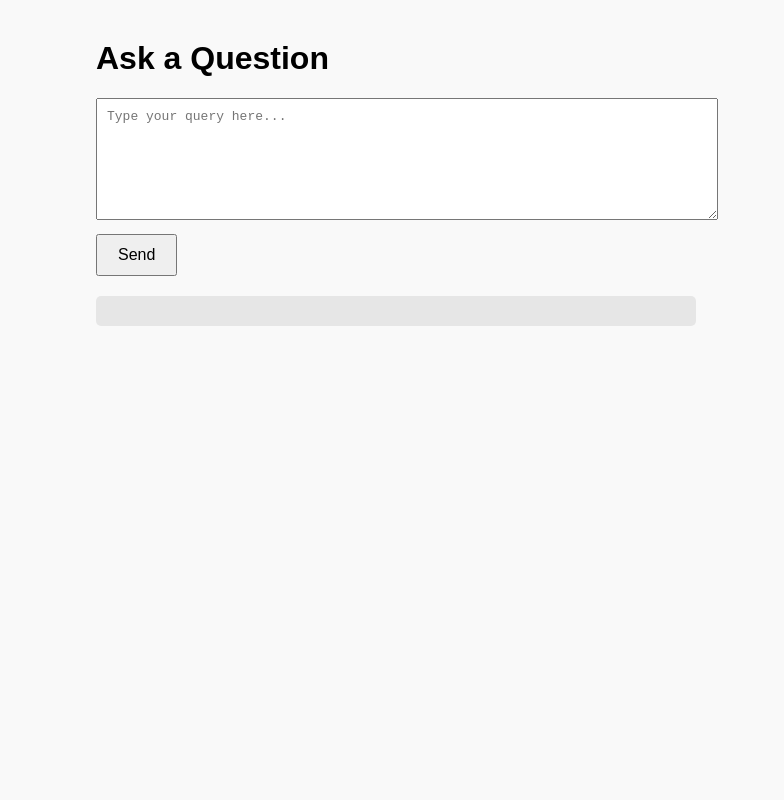
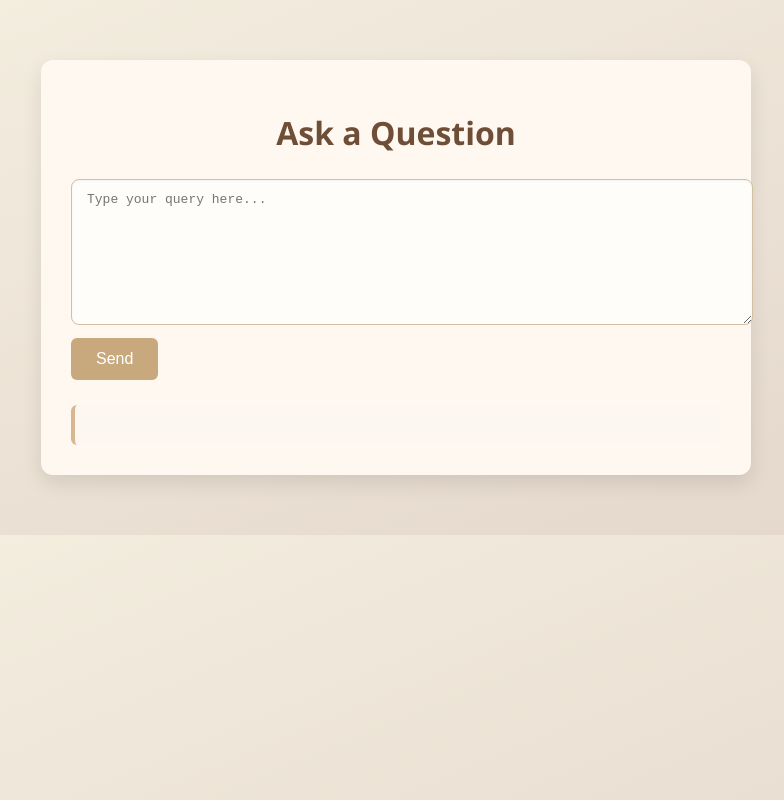
Before and after one commit to Vrishant/OpenAI-MCP.Enabled-Chatbot, a website: page mcp-web/public/index.html in a window 1280 px wide. Shown: the whole page, without its empty margins (244-1028 px from the left). Drawn offline with nearby package versions, Linux system fonts and the light colour scheme.

Commit message:
Improved Interface

```diff
--- a/mcp-web/public/index.html
+++ b/mcp-web/public/index.html
@@ -1,4 +1,4 @@
-<!DOCTYPE html>
+<!-- <!DOCTYPE html>
 <html lang="en">
 <head>
   <meta charset="UTF-8">
@@ -45,4 +45,143 @@
 
   <script src="script.js"></script>
 </body>
+</html> -->
+
+
+
+<!DOCTYPE html>
+<html lang="en">
+<head>
+  <meta charset="UTF-8">
+  <meta name="viewport" content="width=device-width, initial-scale=1">
+  <title>Query Interface</title>
+  <style>
+    body {
+      font-family: 'Segoe UI', Tahoma, Geneva, Verdana, sans-serif;
+      margin: 0;
+      padding: 0;
+      background: linear-gradient(to bottom right, #f5f0e1, #e3d5ca);
+      color: #3e3e3e;
+      transition: background 0.5s ease-in-out;
+    }
+
+    #container {
+      max-width: 650px;
+      margin: 60px auto;
+      background-color: #fff8f0;
+      padding: 30px;
+      border-radius: 12px;
+      box-shadow: 0 8px 20px rgba(0, 0, 0, 0.1);
+      transition: all 0.4s ease;
+    }
+
+    h1 {
+      text-align: center;
+      color: #6f4e37;
+      margin-bottom: 25px;
+    }
+
+    textarea {
+      width: 100%;
+      height: 120px;
+      padding: 12px 15px;
+      font-size: 1em;
+      border: 1px solid #d3bfa4;
+      border-radius: 8px;
+      background-color: #fffdf9;
+      box-shadow: inset 0 1px 3px rgba(0, 0, 0, 0.05);
+      transition: border-color 0.3s ease;
+      resize: vertical;
+    }
+
+    textarea:focus {
+      border-color: #b89b74;
+      outline: none;
+    }
+
+    button {
+      margin-top: 1vh;
+      display: inline-block;
+      background-color: #c8a97e;
+      color: white;
+      border: none;
+      padding: 12px 25px;
+      font-size: 1em;
+      border-radius: 6px;
+      cursor: pointer;
+      transition: background-color 0.3s ease, transform 0.2s ease;
+    }
+
+    button:hover {
+      background-color: #b78c66;
+      transform: translateY(-2px);
+    }
+
+    #response {
+      margin-top: 25px;
+      padding: 20px;
+      background-color: #fdf7f1;
+      border-left: 4px solid #d6b790;
+      border-radius: 6px;
+      white-space: pre-wrap;
+      font-size: 0.95em;
+      animation: fadeIn 0.5s ease-in-out;
+    }
+
+    @keyframes fadeIn {
+      from { opacity: 0; transform: translateY(10px); }
+      to { opacity: 1; transform: translateY(0); }
+    }
+  </style>
+</head>
+<body>
+  <div id="container">
+    <h1>Ask a Question</h1>
+    <textarea id="queryInput" placeholder="Type your query here..."></textarea><br>
+    <button id="sendBtn">Send</button>
+    <div id="response"></div>
+  </div>
+
+  <script src="https://cdn.jsdelivr.net/npm/marked/marked.min.js"></script>
+  <script src="script.js"></script>
+
+  <!-- Placeholder -->
+  <!-- <script>
+    document.addEventListener("DOMContentLoaded", () => {
+      const sendBtn = document.getElementById("sendBtn");
+      const queryInput = document.getElementById("queryInput");
+      const responseDiv = document.getElementById("response");
+
+      // Sample placeholder responses
+      const sampleResponses = {
+        "..": "The capital of _Brazil_ is **Brasília**.",
+        "How does photosynthesis work?": "Photosynthesis is the process by which green plants use sunlight to synthesize nutrients from carbon dioxide and water.",
+        "Give me a summary of World War II": "World War II (1939– 1945) was a global conflict involving major world powers and resulted in significant geopolitical changes.",
+        "What's the difference between HTTP and HTTPS?": "HTTPS is the secure version of HTTP. It uses SSL/TLS to encrypt the connection between browser and server.",
+        "Explain quantum computing in simple terms": "Quantum computing uses qubits instead of bits, allowing it to perform many calculations simultaneously due to superposition and entanglement."
+      };
+
+      sendBtn.addEventListener("click", () => {
+        const userQuery = queryInput.value.trim();
+
+        // Clear response area first
+        responseDiv.textContent = "";
+
+        if (!userQuery) {
+          responseDiv.textContent = "Please enter a query.";
+          return;
+        }
+
+        // Simulate a slight delay like a real API
+        responseDiv.textContent = "Thinking...";
+        setTimeout(() => {
+          responseDiv.innerHTML = marked.parse(
+            sampleResponses[userQuery] || "Sorry, I don't have an answer for that yet.");
+        }, 1000);
+      });
+    });
+  </script> -->
+
+
+</body>
 </html>
--- a/mcp-web/public/script.js
+++ b/mcp-web/public/script.js
@@ -39,8 +39,8 @@ document.getElementById("sendBtn").addEventListener("click", async () => {
     }
     // Show only the final message, not intermediate tool messages
     const finalMessage = data.response.split('\n').filter(line => !line.startsWith('[Tool:')).join('\n');
-    responseDiv.textContent = finalMessage || "No response";
+    responseDiv.innerHTML = marked.parse(finalMessage || "No response");
   } catch (err) {
-    responseDiv.textContent = "Error: " + err.message;
+    responseDiv.innerHTML = marked.parse("Error: " + err.message);
   }
 });
```
Also changed, not shown: mcp-client-typescript/index.ts (+68 -16 lines).
